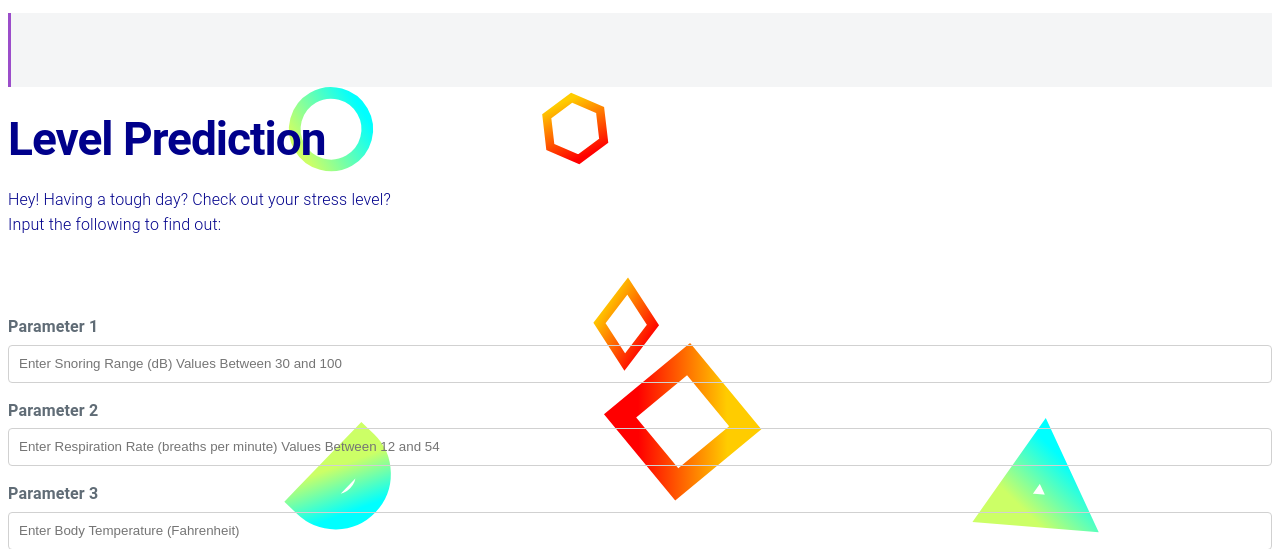
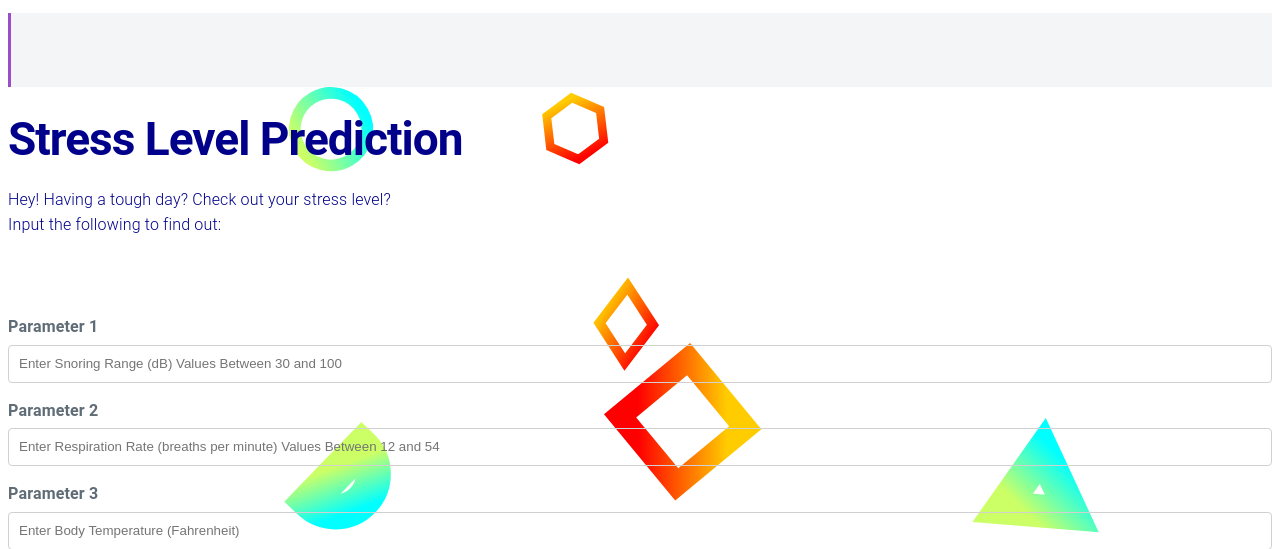
Before and after one commit to Adeola19B/stress-predictor, a Flask app: page / in a window 1280 px wide. Shown: the top 549 px of the page. Run offline with Flask 3, Linux system fonts and the light colour scheme; parts of the project's set-up code (start-up, migrations or seed data) failed here and were passed over.

Commit message:
Final correct

```diff
--- a/templates/index.html
+++ b/templates/index.html
@@ -18,7 +18,7 @@
     		background-repeat: no-repeat;
     		background-size: cover;
 			background-attachment: fixed;
-			align-self: center;
+
 		}
 	</style>
 </head>
@@ -27,7 +27,7 @@
 
 		<!-- Header -->
 		<header id="header">
-			<h1><strong>Level Prediction</strong></h1>
+			<h1><strong> Stress Level Prediction</strong></h1>
 			<p>Hey! Having a tough day? Check out your stress level? <br />
 				Input the following to find out:</p>
 		</header>
```
